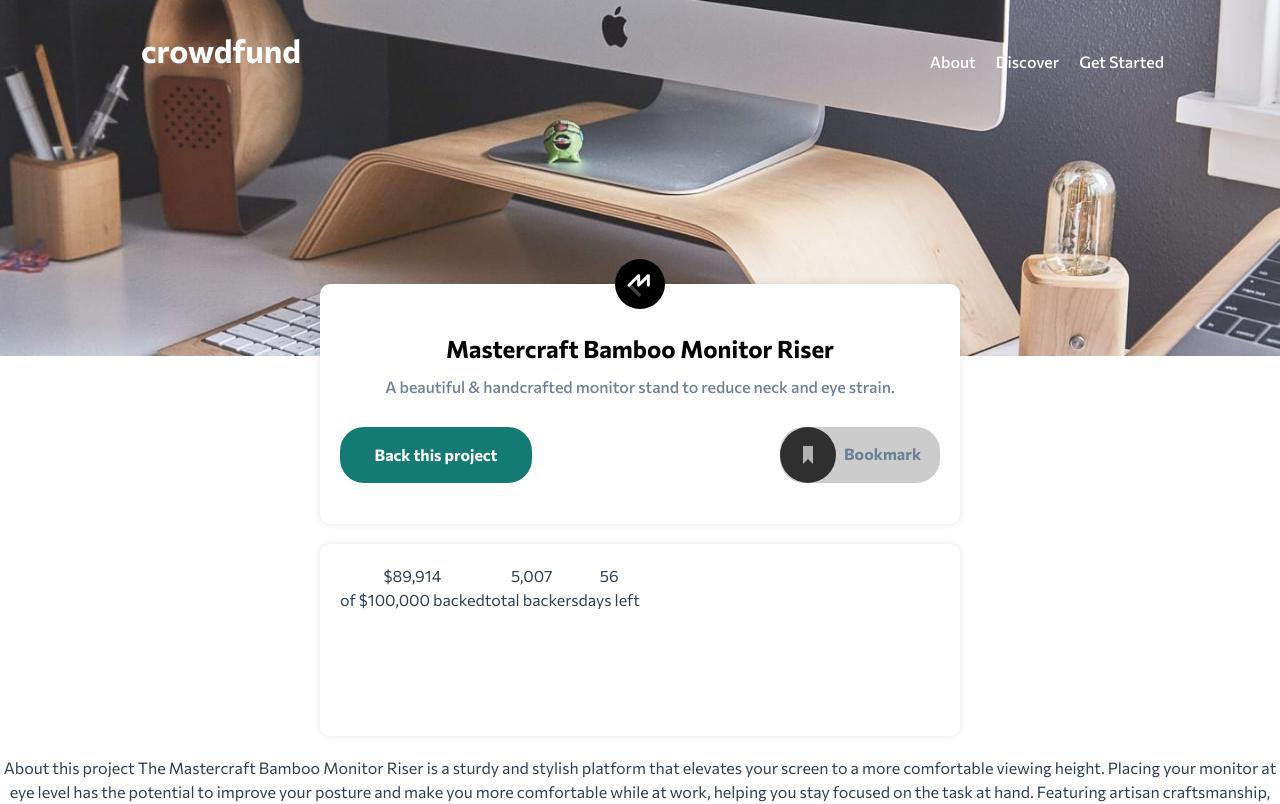
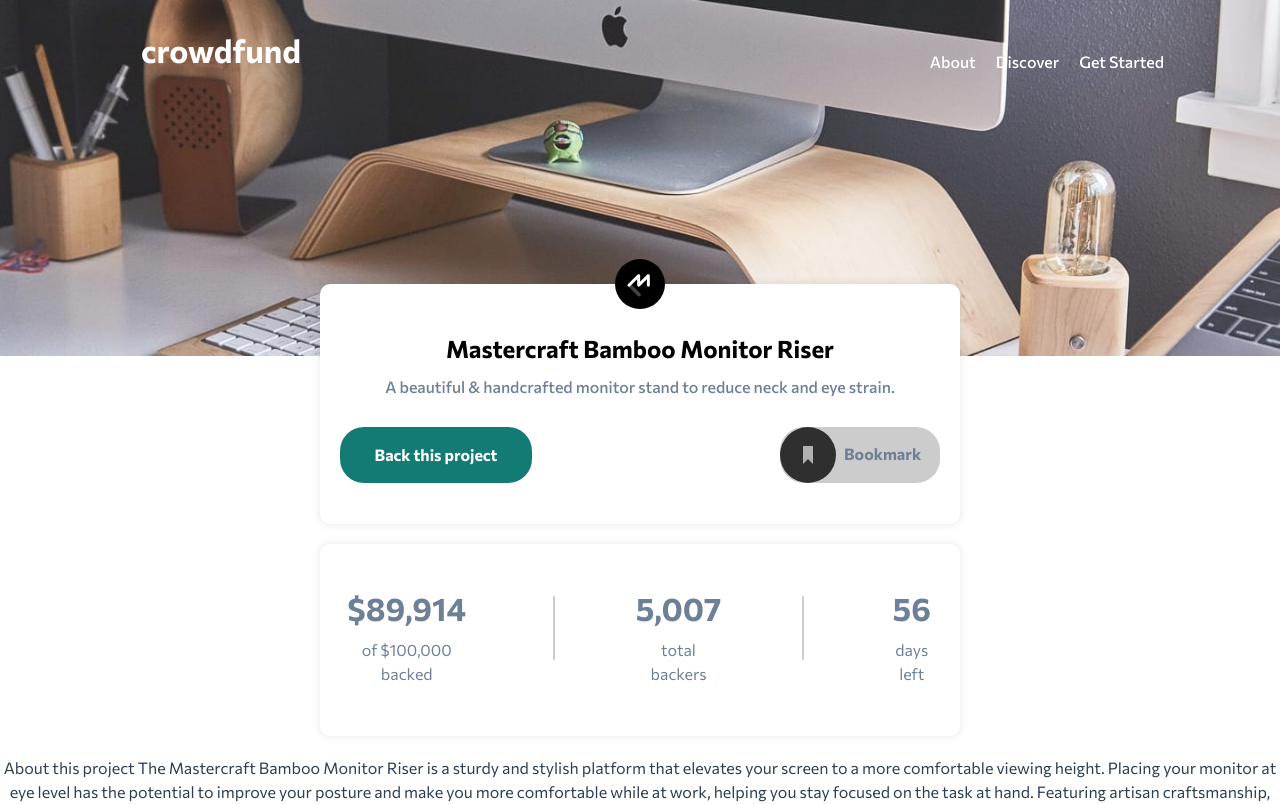
Before and after one commit to CHEGEBB/Mastering-Vue-Journey, a Vue app in the folder crowdfunding-product-page-main/: page / in a window 1280 px wide. Shown: the top 804 px of the page. Built offline with nearby package versions, Linux system fonts and the light colour scheme.

Commit message:
Refactor header styling in App.vue: Update facts section with dynamic content and add dividers

```diff
--- a/crowdfunding-product-page-main/src/App.vue
+++ b/crowdfunding-product-page-main/src/App.vue
@@ -43,11 +43,13 @@
           <div class="number">$89,914</div>
           <div class="detail">of $100,000 backed</div>
         </div>
+        <div class="rectangle h-16 w-0.5 bg-[#ccc] rounded-3xl mt-8"></div>
 
         <div class="fact2">
           <div class="number">5,007</div>
           <div class="detail">total backers</div>
         </div>
+        <div class="rectangle h-16 w-0.5 bg-[#ccc] rounded-3xl mt-8"></div>
         <div class="fact3">
           <div class="number">56</div>
           <div class="detail">days left</div>
@@ -232,4 +234,24 @@ nav ul li {
   text-align: center;
   font-size: 16px;
 }
+.facts{
+  display: flex;
+  gap: 80px;
+  padding: 20px;
+}
+.fact1, .fact2, .fact3 {
+  display: flex;
+  flex-direction: column;
+  gap: 6px;
+  margin-top: 20px;
+}
+.fact1 .number, .fact2 .number, .fact3 .number {
+  font-size: 2rem;
+  font-weight: 700;
+  color: #6e8098;
+}
+.fact1 .detail, .fact2 .detail, .fact3 .detail {
+  font-size: 1rem;
+  color: #6e8098;
+}
 </style>
```
